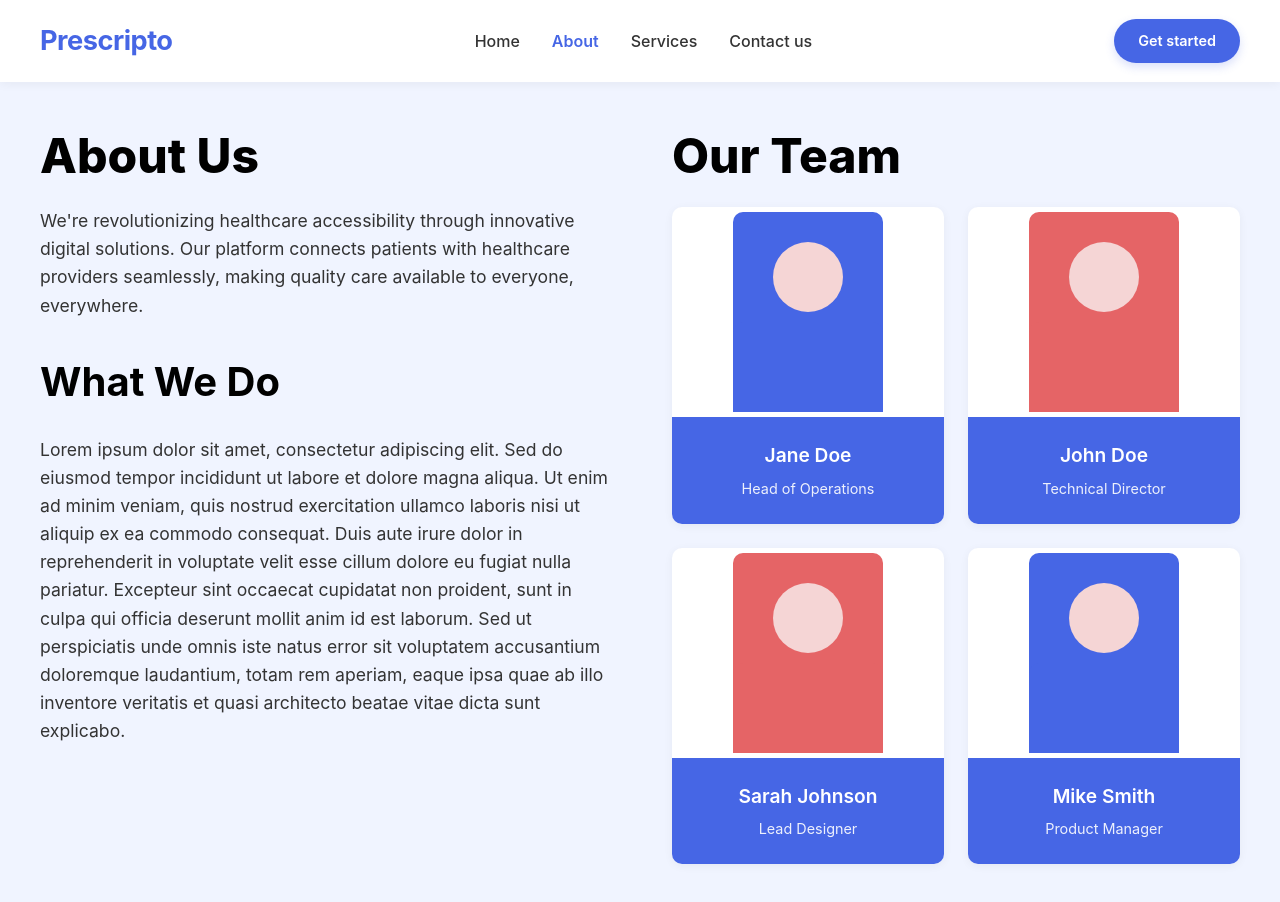
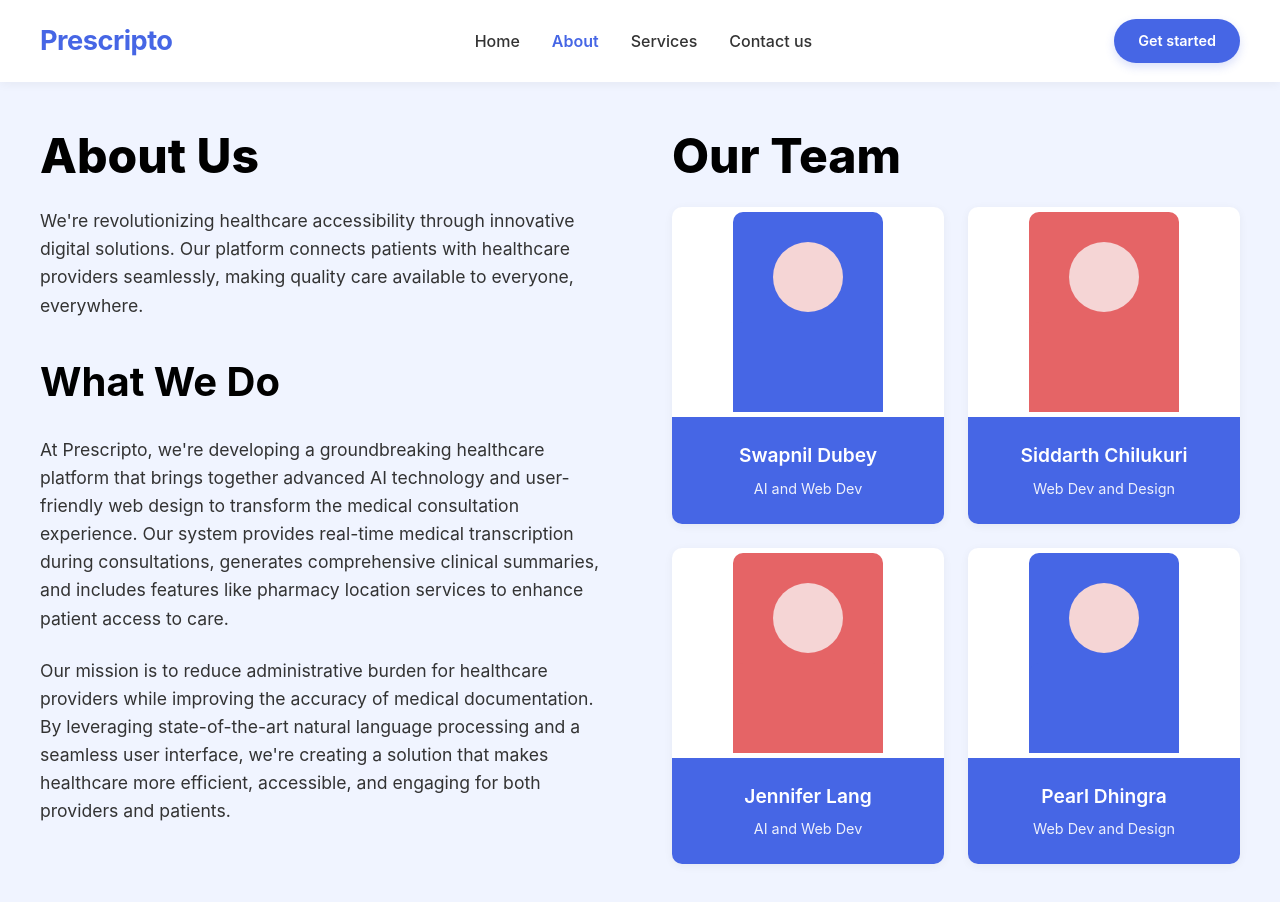
Before and after one commit to siddiskid/AIHack, a React (Vite) app in the folder sidd/: page /about in a window 1280 px wide. Shown: the top 902 px of the page. Built offline with nearby package versions, Linux system fonts and the light colour scheme; no server answers.

Commit message:
Update About page with real project information and team members

```diff
--- a/sidd/src/components/About.jsx
+++ b/sidd/src/components/About.jsx
@@ -39,17 +39,16 @@ const About = ({ isAuthenticated, onSignOut }) => {
 
                         <h2>What We Do</h2>
                         <p className="about-description">
-                            Lorem ipsum dolor sit amet, consectetur adipiscing elit. Sed do
-                            eiusmod tempor incididunt ut labore et dolore magna aliqua. Ut
-                            enim ad minim veniam, quis nostrud exercitation ullamco laboris
-                            nisi ut aliquip ex ea commodo consequat. Duis aute irure dolor in
-                            reprehenderit in voluptate velit esse cillum dolore eu fugiat nulla
-                            pariatur. Excepteur sint occaecat cupidatat non proident, sunt in
-                            culpa qui officia deserunt mollit anim id est laborum. Sed ut
-                            perspiciatis unde omnis iste natus error sit voluptatem
-                            accusantium doloremque laudantium, totam rem aperiam, eaque
-                            ipsa quae ab illo inventore veritatis et quasi architecto beatae
-                            vitae dicta sunt explicabo.
+                            At Prescripto, we're developing a groundbreaking healthcare platform that brings together advanced AI
+                            technology and user-friendly web design to transform the medical consultation experience. Our system
+                            provides real-time medical transcription during consultations, generates comprehensive clinical summaries,
+                            and includes features like pharmacy location services to enhance patient access to care.
+                        </p>
+                        <p className="about-description">
+                            Our mission is to reduce administrative burden for healthcare providers while improving the
+                            accuracy of medical documentation. By leveraging state-of-the-art natural language processing and
+                            a seamless user interface, we're creating a solution that makes healthcare more efficient, accessible,
+                            and engaging for both providers and patients.
                         </p>
                     </div>
 
@@ -61,8 +60,8 @@ const About = ({ isAuthenticated, onSignOut }) => {
                                     <div className="avatar blue"></div>
                                 </div>
                                 <div className="member-info">
-                                    <h3>Jane Doe</h3>
-                                    <p>Head of Operations</p>
+                                    <h3>Swapnil Dubey</h3>
+                                    <p>AI and Web Dev</p>
                                 </div>
                             </div>
 
@@ -71,8 +70,8 @@ const About = ({ isAuthenticated, onSignOut }) => {
                                     <div className="avatar pink"></div>
                                 </div>
                                 <div className="member-info">
-                                    <h3>John Doe</h3>
-                                    <p>Technical Director</p>
+                                    <h3>Siddarth Chilukuri</h3>
+                                    <p>Web Dev and Design</p>
                                 </div>
                             </div>
 
@@ -81,8 +80,8 @@ const About = ({ isAuthenticated, onSignOut }) => {
                                     <div className="avatar pink"></div>
                                 </div>
                                 <div className="member-info">
-                                    <h3>Sarah Johnson</h3>
-                                    <p>Lead Designer</p>
+                                    <h3>Jennifer Lang</h3>
+                                    <p>AI and Web Dev</p>
                                 </div>
                             </div>
 
@@ -91,8 +90,8 @@ const About = ({ isAuthenticated, onSignOut }) => {
                                     <div className="avatar blue"></div>
                                 </div>
                                 <div className="member-info">
-                                    <h3>Mike Smith</h3>
-                                    <p>Product Manager</p>
+                                    <h3>Pearl Dhingra</h3>
+                                    <p>Web Dev and Design</p>
                                 </div>
                             </div>
                         </div>
```
